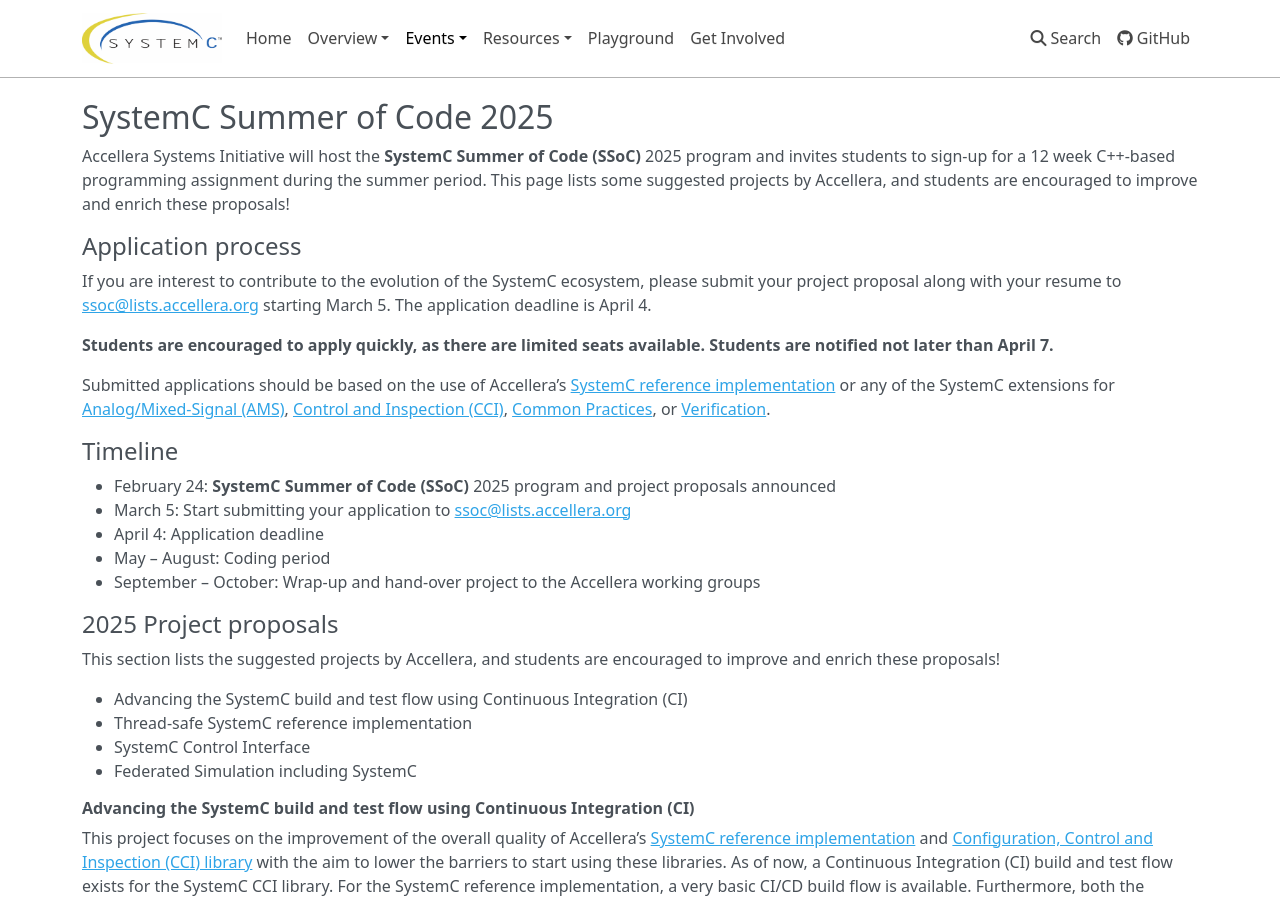
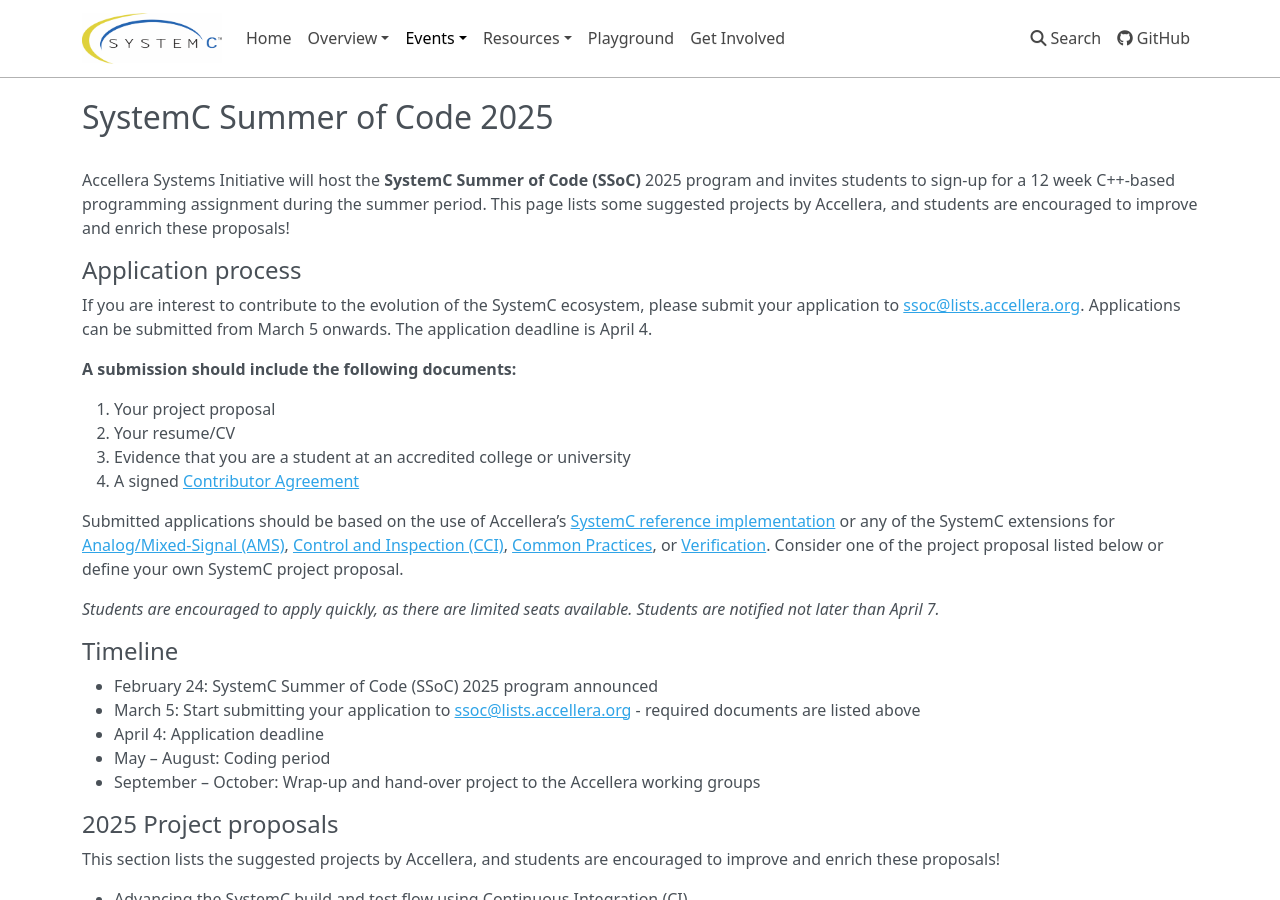
Before and after one commit to accellera-official/systemc.org, an MkDocs documentation site: the page built from docs/events/ssoc2025.md, in a window 1280 px wide and 900 px high. Built offline with MkDocs 1.6.1, drawn with Linux system fonts in a browser that asks for light colours; nearby versions of some CDN libraries.

Commit message:
SSoC update

```diff
--- a/docs/events/ssoc2025.md
+++ b/docs/events/ssoc2025.md
@@ -1,20 +1,28 @@
 toc: false
 # SystemC Summer of Code 2025
 
+<br>
 Accellera Systems Initiative will host the **SystemC Summer of Code (SSoC)** 2025 program and invites students to sign-up for a 12 week C++-based programming assignment during the summer period. This page lists some suggested projects by Accellera, and students are encouraged to improve and enrich these proposals!
 
 ## Application process
 
-If you are interest to contribute to the evolution of the SystemC ecosystem, please submit your project proposal along with your resume to [ssoc@lists.accellera.org](mailto:ssoc@lists.accellera.org) starting March 5. The application deadline is April 4.
+If you are interest to contribute to the evolution of the SystemC ecosystem, please submit your application to [ssoc@lists.accellera.org](mailto:ssoc@lists.accellera.org). Applications can be submitted from March 5 onwards. The application deadline is April 4.
 
-**Students are encouraged to apply quickly, as there are limited seats available. Students are notified not later than April 7.**
+**A submission should include the following documents:**
 
-Submitted applications should be based on the use of Accellera’s [SystemC reference implementation][1] or any of the SystemC extensions for [Analog/Mixed-Signal (AMS)][2], [Control and Inspection (CCI)][3], [Common Practices][4], or [Verification][5].
+ 1. Your project proposal
+ 2. Your resume/CV
+ 3. Evidence that you are a student at an accredited college or university
+ 4. A signed [Contributor Agreement](https://workspace.accellera.org/document/dl/13437)
+
+Submitted applications should be based on the use of Accellera’s [SystemC reference implementation][1] or any of the SystemC extensions for [Analog/Mixed-Signal (AMS)][2], [Control and Inspection (CCI)][3], [Common Practices][4], or [Verification][5]. Consider one of the project proposal listed below or define your own SystemC project proposal.
+
+*Students are encouraged to apply quickly, as there are limited seats available. Students are notified not later than April 7.*
 
 ## Timeline
 
- * February 24: **SystemC Summer of Code (SSoC)** 2025 program and project proposals announced
- * March 5: Start submitting your application to [ssoc@lists.accellera.org](mailto:ssoc@lists.accellera.org)
+ * February 24: SystemC Summer of Code (SSoC) 2025 program announced
+ * March 5: Start submitting your application to [ssoc@lists.accellera.org](mailto:ssoc@lists.accellera.org) - required documents are listed above
  * April 4: Application deadline
  * May – August: Coding period
  * September – October: Wrap-up and hand-over project to the Accellera working groups
```
